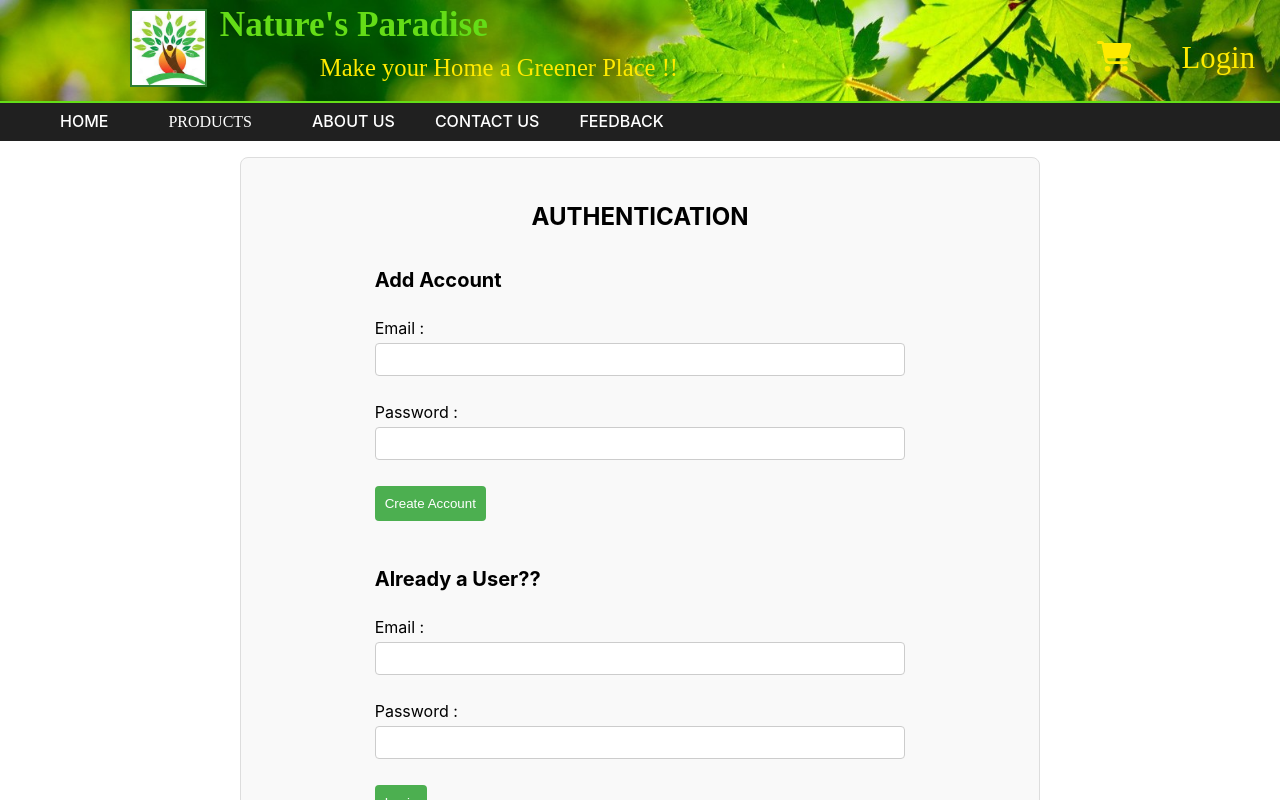
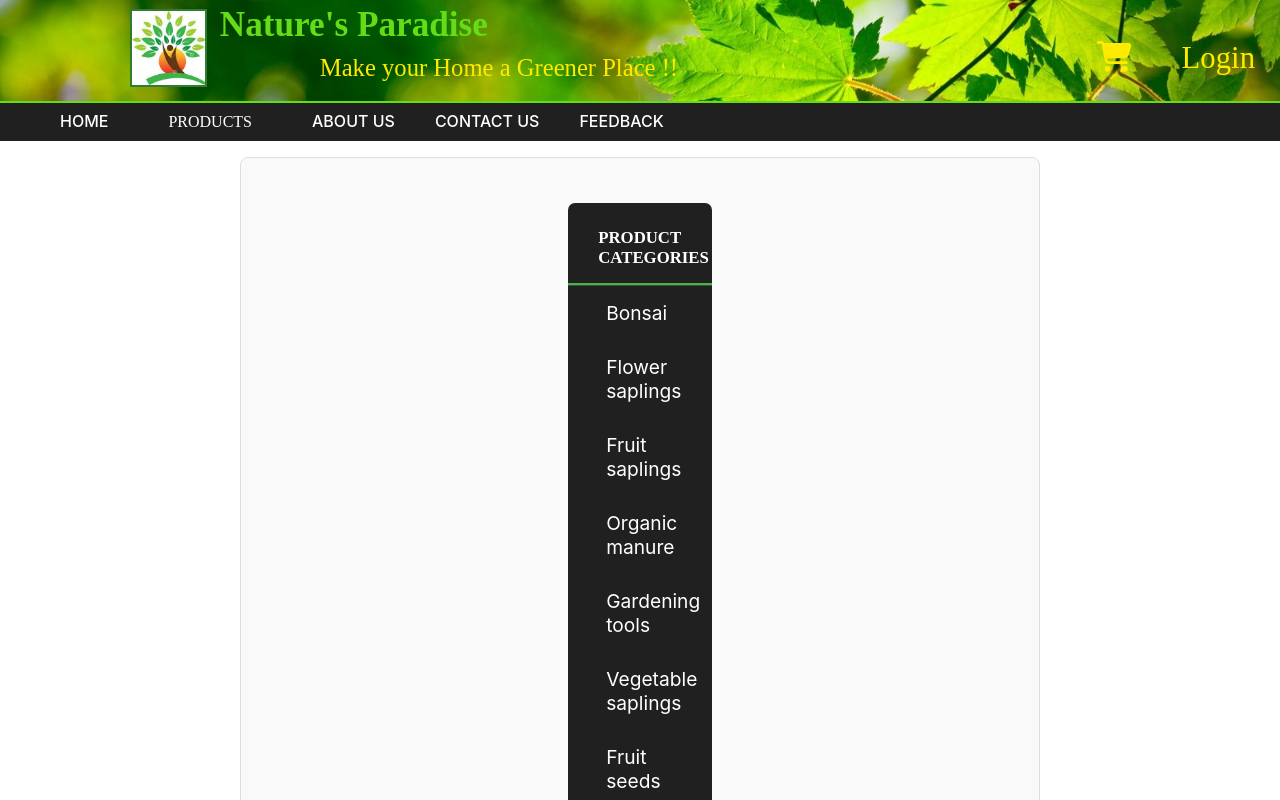
Before and after one commit to Soumyajagupta07/Nature, a React (Create React App) app: page /login in a window 1280 px wide. Shown: the top 800 px of the page. Built offline with nearby package versions, Linux system fonts and the light colour scheme.

Commit message:
committed

```diff
--- a/src/components/login.jsx
+++ b/src/components/login.jsx
@@ -1,6 +1,7 @@
 import React from 'react';
 import { useNavigate } from 'react-router-dom';
 import '../styles/login.css';
+import Menu from './Menu';
 
 const LoginPage = () => {
   const navigate = useNavigate();
@@ -12,6 +13,7 @@ const LoginPage = () => {
 
   return (
     <div className="loginBlock">
+      <Menu/>
       <h3>AUTHENTICATION</h3>
       <div className="createAccount">
         <form>
--- a/src/styles/login.css
+++ b/src/styles/login.css
@@ -2,11 +2,11 @@
     display: flex;
     flex-direction: column;
     align-items: center;
-    padding: 20px;
+    padding: 40px;
     background-color: #f9f9f9;
     border: 1px solid #ddd;
     border-radius: 8px;
-    max-width: 800px; /* Increased width to accommodate side-by-side layout */
+    max-width: 800px;
     margin: 0 auto;
   }
 
@@ -65,3 +65,67 @@
   input[type="submit"]:hover {
     background-color: #45a049;
   }
+  /* .loginBlock {
+    padding: 40px;
+    background-color: #f9f9f9;
+    border: 1px solid #ddd;
+    border-radius: 18px;
+    width: 90%;
+    max-width: 800px;
+    margin: 0 auto;
+  }
+
+  h3 {
+    font-size: 50px;
+    margin-top: 5px;
+    margin-bottom: 10px;
+  }
+
+  .authForms {
+    display: flex;
+    justify-content: space-between;
+    width: 100%;
+  }
+
+  .createAccount, .alreadyUser {
+    width: 48%;
+  }
+
+  form {
+    display: flex;
+    flex-direction: column;
+  }
+
+  h2 {
+    font-size: 20px;
+    margin-bottom: 10px;
+  }
+
+  p {
+    margin-bottom: 10px;
+  }
+
+  label {
+    display: block;
+    margin-bottom: 5px;
+  }
+
+  input[type="email"], input[type="password"] {
+    width: 100%;
+    padding: 8px;
+    border: 1px solid #ccc;
+    border-radius: 4px;
+  }
+
+  input[type="submit"] {
+    padding: 10px;
+    background-color: #4CAF50;
+    color: white;
+    border: none;
+    border-radius: 4px;
+    cursor: pointer;
+  }
+
+  input[type="submit"]:hover {
+    background-color: #45a049;
+  } */
```
